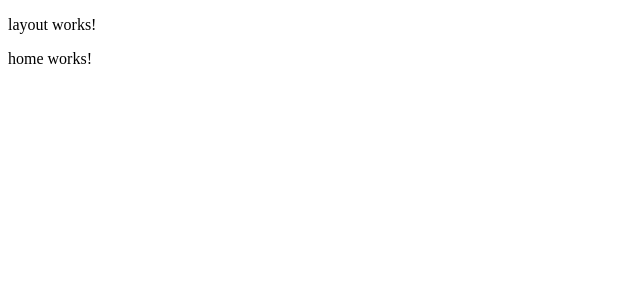
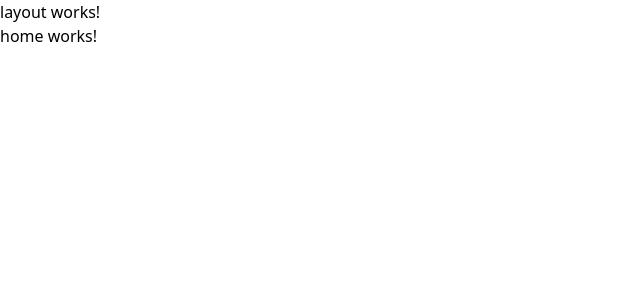
Before and after one commit to HectorRubi/scrum-task-manager-angular, an Angular app: page / in a window 1280 px wide. Shown: the top 300 px of the page, without its empty margins (0-640 px from the left). Built offline with nearby package versions, Linux system fonts and the light colour scheme.

Commit message:
Add tailwind for manage css

```diff
--- a/package.json
+++ b/package.json
@@ -27,12 +27,15 @@
     "@angular/cli": "~15.2.1",
     "@angular/compiler-cli": "^15.2.0",
     "@types/jasmine": "~4.3.0",
+    "autoprefixer": "^10.4.13",
     "jasmine-core": "~4.5.0",
     "karma": "~6.4.0",
     "karma-chrome-launcher": "~3.1.0",
     "karma-coverage": "~2.2.0",
     "karma-jasmine": "~5.1.0",
     "karma-jasmine-html-reporter": "~2.0.0",
+    "postcss": "^8.4.21",
+    "tailwindcss": "^3.2.7",
     "typescript": "~4.9.4"
   }
 }
--- a/src/styles.css
+++ b/src/styles.css
@@ -1 +1,4 @@
 /* You can add global styles to this file, and also import other style files */
+@tailwind base;
+@tailwind components;
+@tailwind utilities;
--- /dev/null
+++ b/tailwind.config.js
@@ -0,0 +1,10 @@
+/** @type {import('tailwindcss').Config} */
+module.exports = {
+  content: [
+    "./src/**/*.{html,ts}",
+  ],
+  theme: {
+    extend: {},
+  },
+  plugins: [],
+}
```
Also changed, not shown: 1 other file (tests, documents, lock files or other folders).
